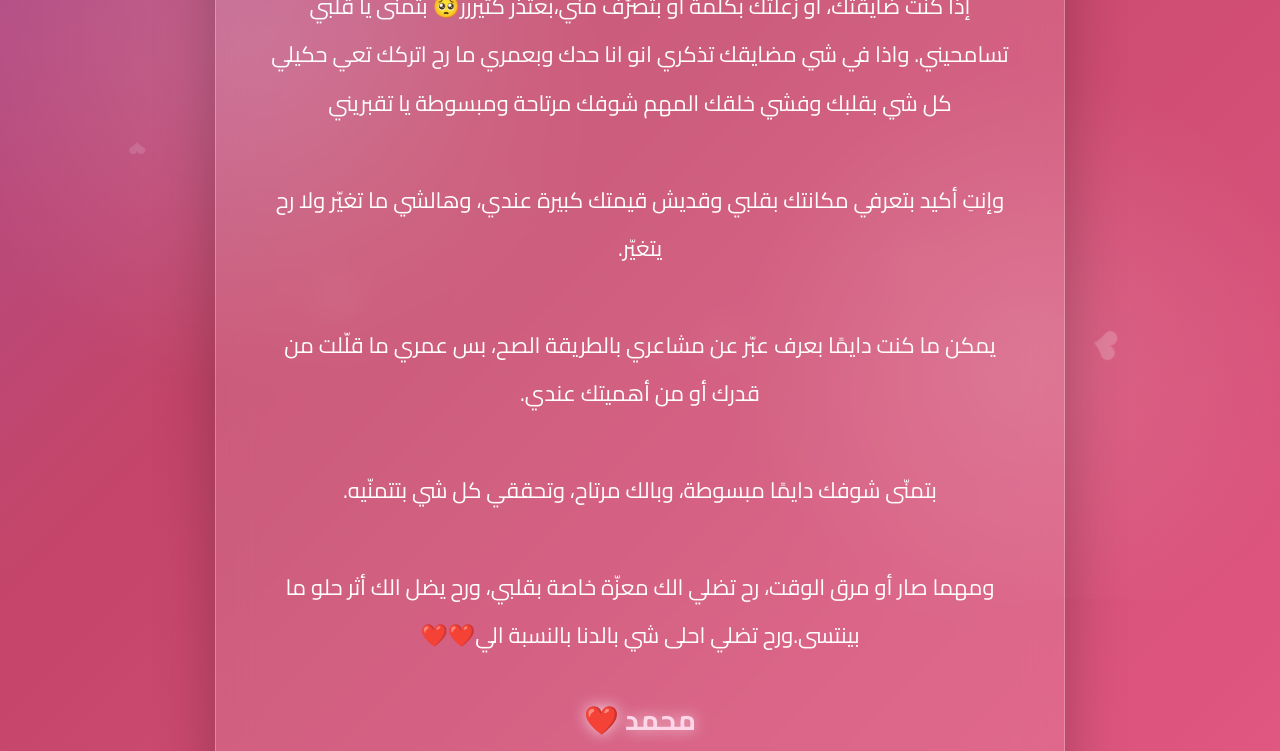
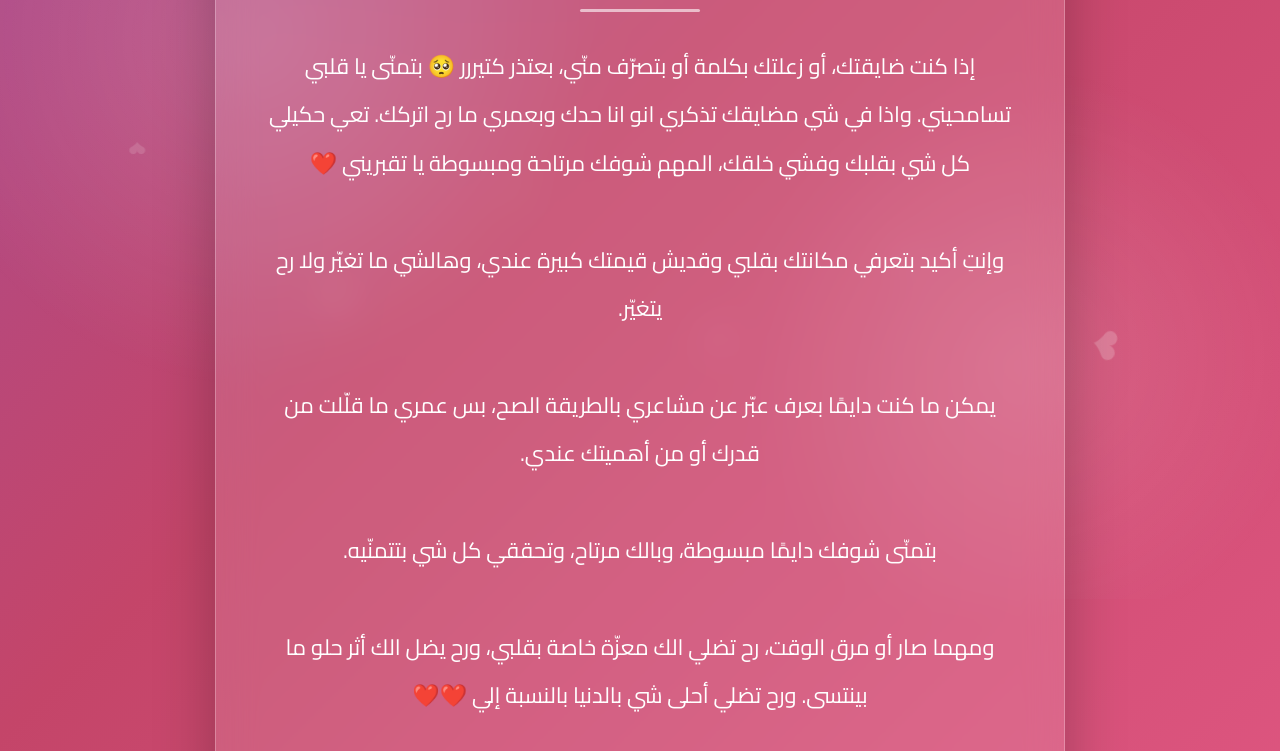
Before and after one commit to Mohammad4672/love5, a plain HTML site: page index.html in a window 1280 px wide. Shown: the part 201-952 px from the top of the page. Drawn offline with Linux system fonts and the light colour scheme.

Commit message:
Refactor styles and improve text content in index.html
Updated styles for body and scrollbar, adjusted text formatting and content for clarity.

```diff
--- a/index.html
+++ b/index.html
@@ -17,10 +17,12 @@
 body{
     font-family:'Cairo',sans-serif;
     min-height:100vh;
-    overflow:hidden;
+    overflow-y:auto;
+    overflow-x:hidden;
     display:flex;
     justify-content:center;
-    align-items:center;
+    align-items:flex-start;
+    padding:40px 15px;
     background:linear-gradient(-45deg,#ff6b9d,#c44569,#6c5ce7,#341f97);
     background-size:400% 400%;
     animation:bgMove 12s ease infinite;
@@ -29,11 +31,12 @@ body{
 /* Animated Background */
 body::before{
     content:"";
-    position:absolute;
+    position:fixed;
     inset:0;
     background:
     radial-gradient(circle at 20% 30%,rgba(255,255,255,.15),transparent 30%),
     radial-gradient(circle at 80% 70%,rgba(255,255,255,.12),transparent 25%);
+    pointer-events:none;
 }
 
 @keyframes bgMove{
@@ -44,9 +47,10 @@ body::before{
 
 /* Floating Hearts */
 .hearts{
-    position:absolute;
+    position:fixed;
     inset:0;
     overflow:hidden;
+    pointer-events:none;
 }
 
 .hearts span{
@@ -93,6 +97,7 @@ body::before{
     animation:fadeIn 1.5s ease;
     position:relative;
     z-index:10;
+    margin:20px 0;
 }
 
 @keyframes fadeIn{
@@ -137,6 +142,24 @@ h1{
     text-shadow:0 0 15px rgba(255,255,255,.7);
 }
 
+/* Scrollbar */
+::-webkit-scrollbar{
+    width:8px;
+}
+
+::-webkit-scrollbar-track{
+    background:rgba(255,255,255,.1);
+}
+
+::-webkit-scrollbar-thumb{
+    background:rgba(255,255,255,.4);
+    border-radius:20px;
+}
+
+::-webkit-scrollbar-thumb:hover{
+    background:rgba(255,255,255,.6);
+}
+
 @media(max-width:768px){
     .card{
         padding:30px 20px;
@@ -170,31 +193,36 @@ h1{
 </div>
 
 <div class="card">
-    <h1> رُبى ❤️</h1>
+    <h1>رُبى ❤️</h1>
     <div class="line"></div>
 
     <div class="message">
-         إذا كنت ضايقتك، أو زعلتك بكلمة أو بتصرّف منّي،بعتذر كتيررر🥺
-        بتمنّى يا قلبي تسامحيني.  واذا في شي مضايقك تذكري انو انا حدك
-      وبعمري ما رح اتركك
-      تعي حكيلي كل شي بقلبك وفشي خلقك
-      المهم شوفك مرتاحة ومبسوطة يا تقبريني <br><br>
+        إذا كنت ضايقتك، أو زعلتك بكلمة أو بتصرّف منّي، بعتذر كتيررر 🥺
+        بتمنّى يا قلبي تسامحيني. واذا في شي مضايقك تذكري انو انا حدك
+        وبعمري ما رح اتركك.
+        تعي حكيلي كل شي بقلبك وفشي خلقك،
+        المهم شوفك مرتاحة ومبسوطة يا تقبريني ❤️
+        <br><br>
 
         وإنتِ أكيد بتعرفي مكانتك بقلبي وقديش قيمتك كبيرة عندي،
-        وهالشي ما تغيّر ولا رح يتغيّر.<br><br>
+        وهالشي ما تغيّر ولا رح يتغيّر.
+        <br><br>
 
         يمكن ما كنت دايمًا بعرف عبّر عن مشاعري بالطريقة الصح،
-        بس عمري ما قلّلت من قدرك أو من أهميتك عندي.<br><br>
+        بس عمري ما قلّلت من قدرك أو من أهميتك عندي.
+        <br><br>
 
         بتمنّى شوفك دايمًا مبسوطة، وبالك مرتاح،
-        وتحققي كل شي بتتمنّيه.<br><br>
+        وتحققي كل شي بتتمنّيه.
+        <br><br>
 
         ومهما صار أو مرق الوقت، رح تضلي الك معزّة خاصة بقلبي،
-        ورح يضل الك أثر حلو ما بينتسى.ورح تضلي احلى شي بالدنا بالنسبة الي❤️❤️
+        ورح يضل الك أثر حلو ما بينتسى.
+        ورح تضلي أحلى شي بالدنيا بالنسبة إلي ❤️❤️
     </div>
 
     <div class="signature glow">
-        محمد ❤️
+        بحبك كتيررر ❤️
     </div>
 </div>
 
```
